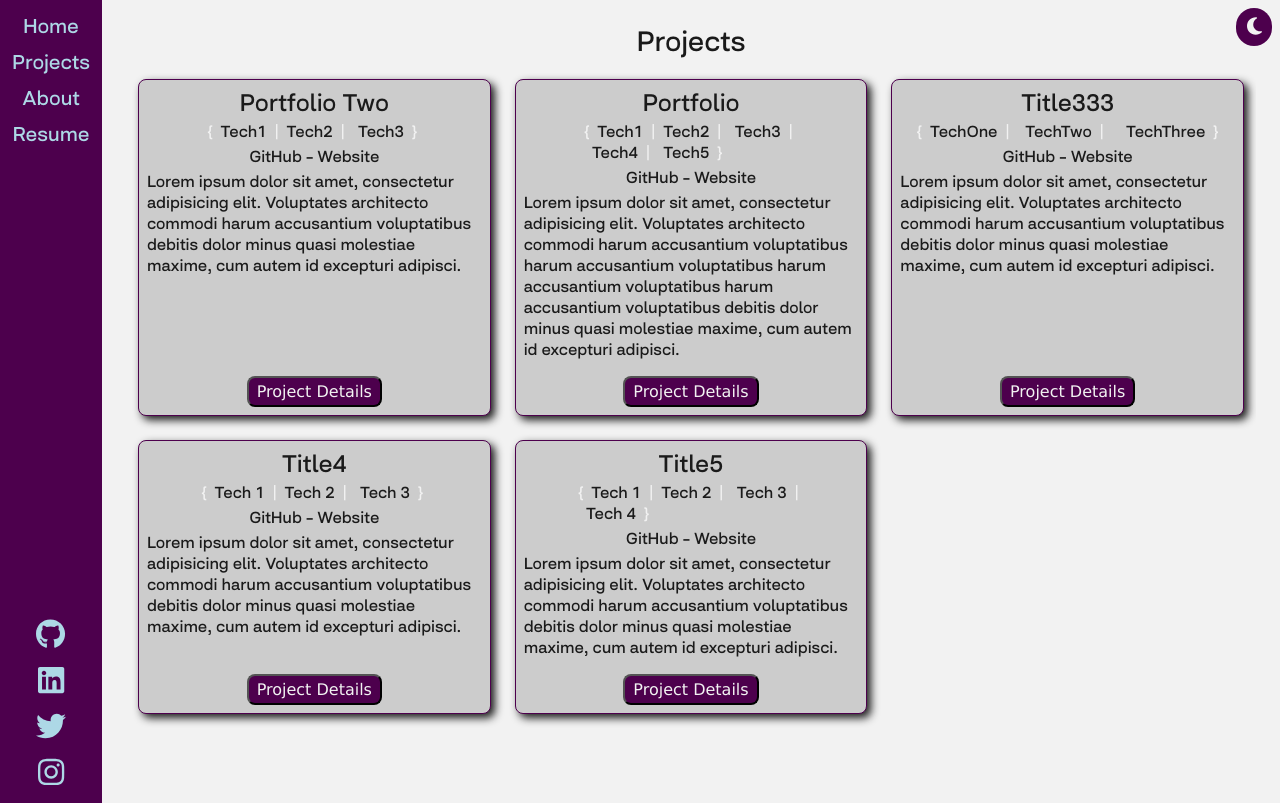
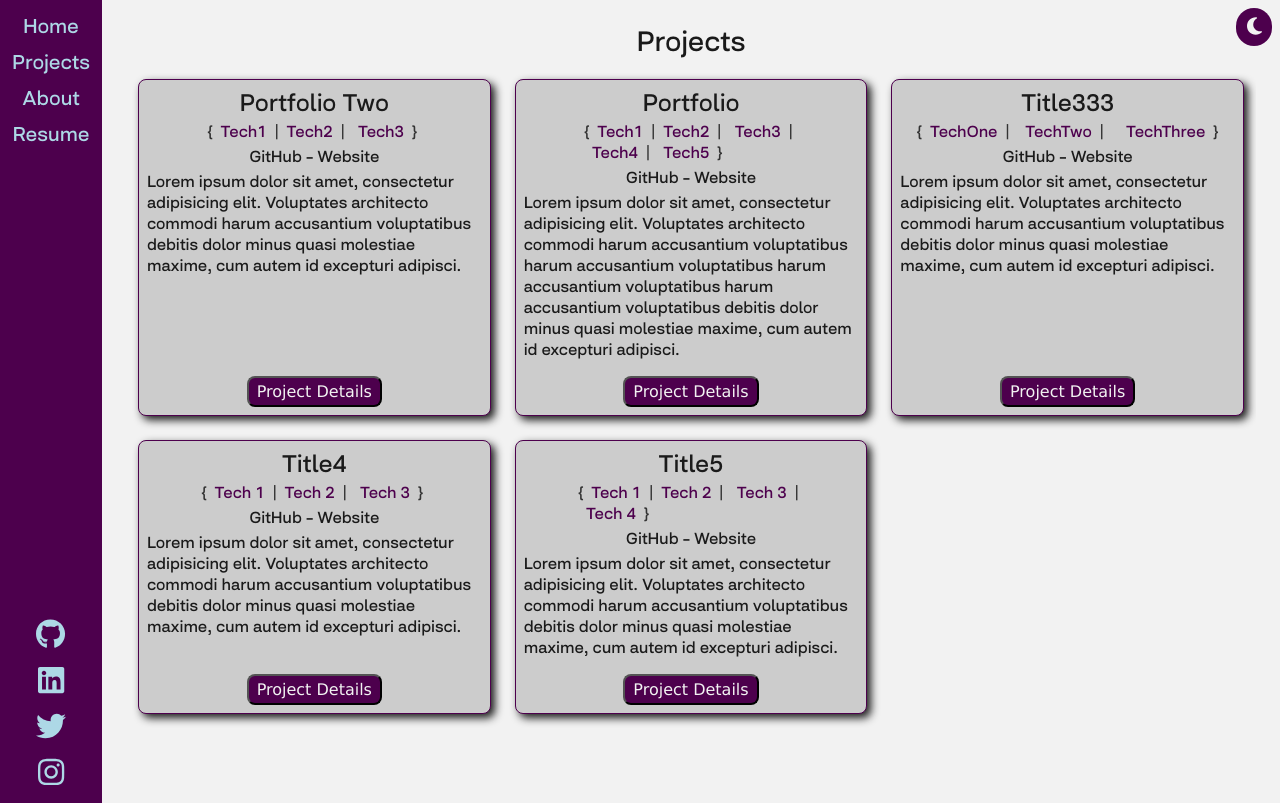
Before and after one commit to franco-ortega/portfolio-two, a Next.js app: page /projects in a window 1280 px wide. Built offline with nearby package versions, Linux system fonts and the light colour scheme.

Commit message:
create color variables for tech list and tech decoration

```diff
--- a/components/layout/Layout.module.scss
+++ b/components/layout/Layout.module.scss
@@ -46,5 +46,8 @@
     --text-color-landing: var(--color-dark-purple);
     --text-color-nav: var(--color-light-blue);
     --text-color-page: var(--color-dark-black);
+
+    --tech-decoration-color: var(--color-dark-gray);
+    --tech-text-color: var(--color-dark-purple);
   }
 }
--- a/components/projects/Project.module.scss
+++ b/components/projects/Project.module.scss
@@ -29,11 +29,13 @@
     ul {
       display: grid;
       grid-template-columns: repeat(3, 1fr);
+      // color: var(--bg-color-nav);
+      color: var(--tech-text-color);
     }
 
     li::before,
     li::after {
-      color: var(--bg-color);
+      color: var(--tech-decoration-color);
     }
 
     li:first-child::before {
--- a/styles/globals.css
+++ b/styles/globals.css
@@ -19,6 +19,9 @@
   --bg-color-button: var(--color-dark-purple);
   --bg-color-nav: var(--color-dark-purple);
   --bg-color-page: var(--color-light-gray);
+
+  --tech-decoration-color: var(--color-dark-gray);
+  --tech-text-color: var(--color-dark-purple);
 
   --text-color-button: var(--color-light-white);
   --text-color-hello: var(--color-light-white);
@@ -100,5 +103,8 @@ a {
     --text-color-nav: var(--color-light-blue);
 
     --text-color-page: var(--color-medium-white);
+
+    --tech-decoration-color: var(--color-light-gray);
+    --tech-text-color: var(--color-light-blue);
   }
 }
--- a/styles/scss/_extends.scss
+++ b/styles/scss/_extends.scss
@@ -25,6 +25,12 @@
 
   // --text-color-page: var(--color-dark-black);
   --text-color-page: var(--color-medium-white);
+
+  // --tech-decoration-color: var(--color-dark-gray);
+  --tech-decoration-color: var(--color-light-gray);
+
+  // --tech-text-color: var(--color-dark-purple);
+  --tech-text-color: var(--color-light-blue);
 }
 
 %dark-mode-transition {
```
